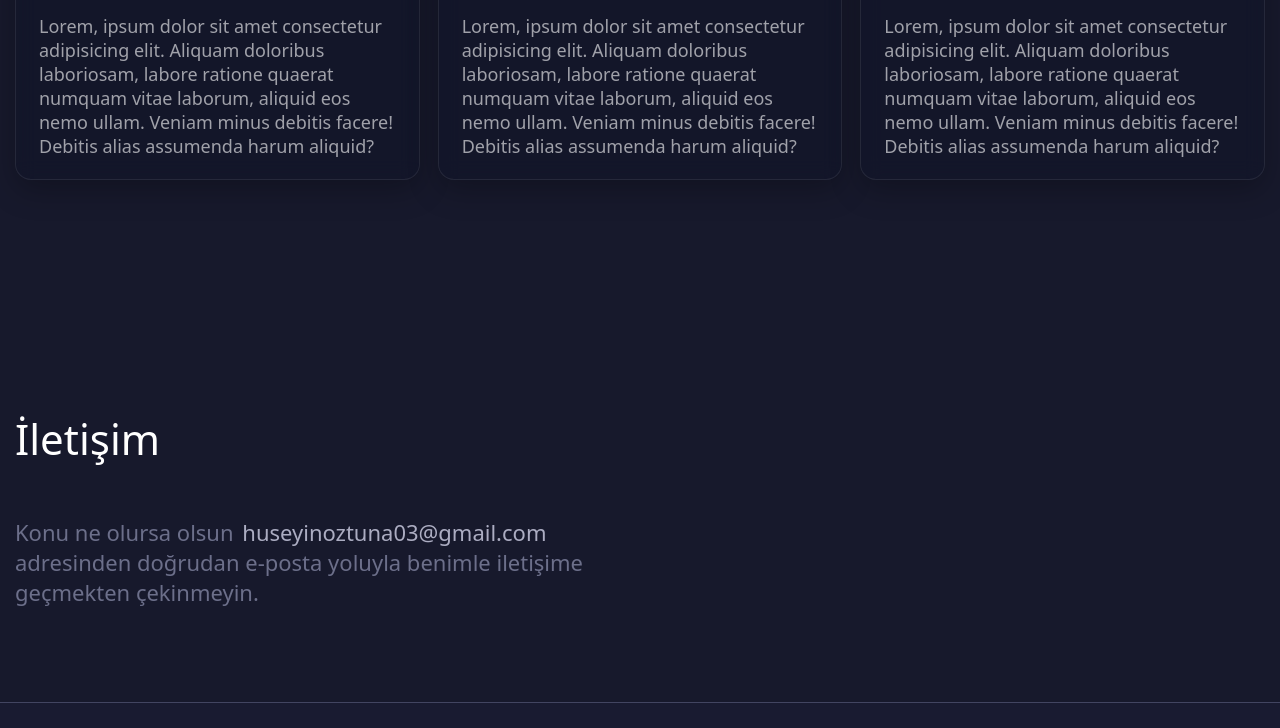
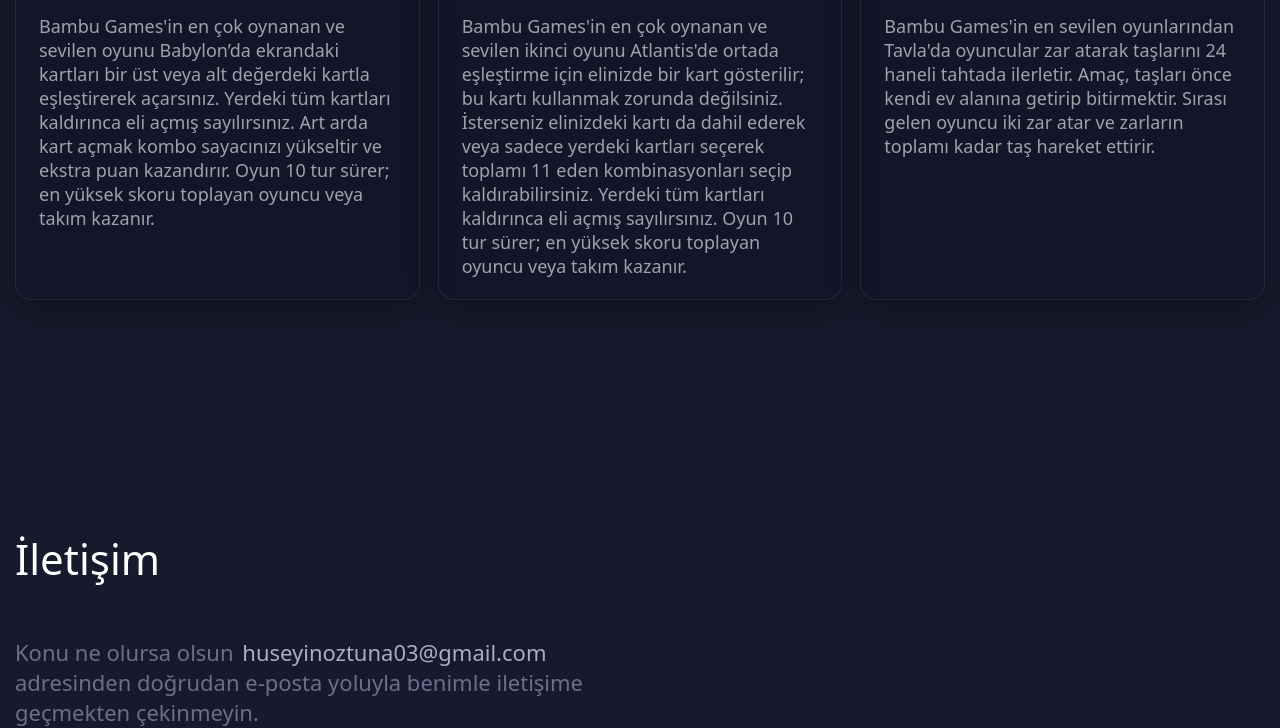
Before and after one commit to HuseyinOztuna03/cv, a plain HTML site: page index.html in a window 1280 px wide. Shown: the part 2348-3076 px from the top of the page. Drawn offline with nearby package versions, Linux system fonts and the light colour scheme; a web font is replaced by a local one.

Commit message:
Update index.html

```diff
--- a/index.html
+++ b/index.html
@@ -612,8 +612,11 @@
                                         <div class="ref-title">Babylon</div>
                                     </div>
                                     <p style="padding: 5px; font-size: 18px; color: #ffffff99;">
-                                        Lorem, ipsum dolor sit amet consectetur adipisicing elit. Aliquam doloribus laboriosam, labore ratione quaerat
-                                        numquam vitae laborum, aliquid eos nemo ullam. Veniam minus debitis facere! Debitis alias assumenda harum aliquid?
+                                        Bambu Games'in en çok oynanan ve sevilen oyunu
+                                        Babylon’da ekrandaki kartları bir üst veya alt değerdeki kartla eşleştirerek açarsınız.
+                                        Yerdeki tüm kartları kaldırınca eli açmış sayılırsınız.
+                                        Art arda kart açmak kombo sayacınızı yükseltir ve ekstra puan kazandırır.
+                                        Oyun 10 tur sürer; en yüksek skoru toplayan oyuncu veya takım kazanır.
                                     </p>
 
                                 </div>
@@ -635,7 +638,11 @@
 
                                     </div>
                                     <p style="padding: 5px; font-size: 18px; color: #ffffff99;">
-                                        Lorem, ipsum dolor sit amet consectetur adipisicing elit. Aliquam doloribus laboriosam, labore ratione quaerat numquam vitae laborum, aliquid eos nemo ullam. Veniam minus debitis facere! Debitis alias assumenda harum aliquid?
+                                        Bambu Games'in en çok oynanan ve sevilen ikinci oyunu Atlantis'de
+                                        ortada eşleştirme için elinizde bir kart gösterilir; bu kartı kullanmak zorunda değilsiniz.
+                                        İsterseniz elinizdeki kartı da dahil ederek veya sadece yerdeki kartları seçerek toplamı 11 eden kombinasyonları seçip kaldırabilirsiniz.
+                                        Yerdeki tüm kartları kaldırınca eli açmış sayılırsınız.
+                                        Oyun 10 tur sürer; en yüksek skoru toplayan oyuncu veya takım kazanır.
                                     </p>
 
                                 </div>
@@ -656,8 +663,9 @@
                                         <div class="ref-title">Tavla</div>
                                     </div>
                                     <p style="padding: 5px; font-size: 18px; color: #ffffff99;">
-                                        Lorem, ipsum dolor sit amet consectetur adipisicing elit. Aliquam doloribus laboriosam, labore ratione quaerat
-                                        numquam vitae laborum, aliquid eos nemo ullam. Veniam minus debitis facere! Debitis alias assumenda harum aliquid?
+                                        Bambu Games'in en sevilen oyunlarından Tavla'da
+                                        oyuncular zar atarak taşlarını 24 haneli tahtada ilerletir. Amaç, taşları önce kendi ev alanına getirip bitirmektir.
+                                        Sırası gelen oyuncu iki zar atar ve zarların toplamı kadar taş hareket ettirir.
                                     </p>
 
                                 </div>
```
